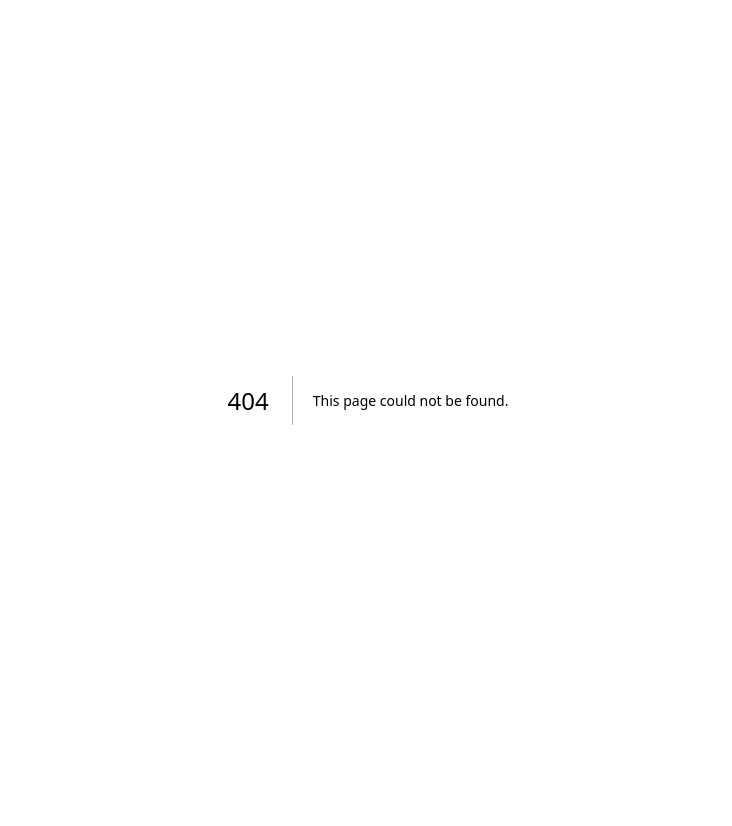
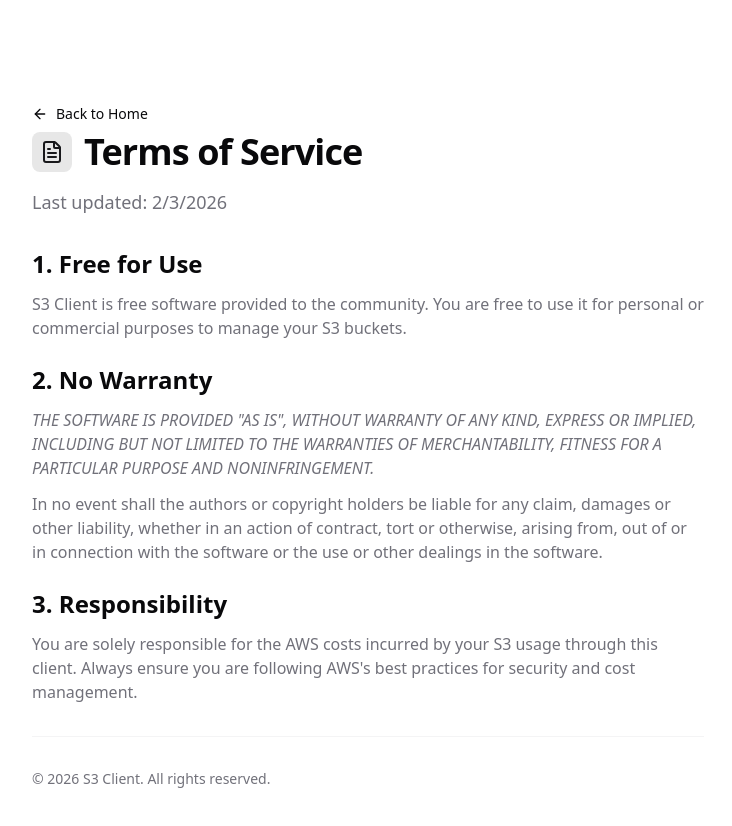
Before and after one commit to tarpagad/s3client, a Next.js app: page /terms in a window 1280 px wide. Before the commit this address had no page. Shown: the top 826 px of the page, without its empty margins (272-1004 px from the left). Before the commit the page ends 800 px from the top, so only its background shows below. Built offline with nearby package versions, Linux system fonts and the light colour scheme.

Commit message:
feat: add Privacy Policy and Terms of Service pages

```diff
--- /dev/null
+++ b/src/app/(info)/privacy/page.tsx
@@ -0,0 +1,80 @@
+import { ArrowLeft, Shield } from "lucide-react";
+import Link from "next/link";
+import { Button } from "@/components/ui/button";
+
+export const metadata = {
+	title: "Privacy Policy | S3 Client",
+};
+
+export default function PrivacyPage() {
+	return (
+		<div className="min-h-screen bg-background p-6 md:p-24 flex flex-col items-center">
+			<div className="max-w-2xl w-full space-y-8">
+				<Link href="/">
+					<Button variant="ghost" className="gap-2 -ml-4">
+						<ArrowLeft size={16} /> Back to Home
+					</Button>
+				</Link>
+
+				<div className="space-y-4">
+					<div className="flex items-center gap-3">
+						<div className="bg-primary/10 p-2 rounded-lg">
+							<Shield className="text-primary" size={24} />
+						</div>
+						<h1 className="text-4xl font-extrabold tracking-tight">
+							Privacy Policy
+						</h1>
+					</div>
+					<p className="text-muted-foreground text-lg">
+						Last updated: {new Date().toLocaleDateString()}
+					</p>
+				</div>
+
+				<div className="prose prose-invert max-w-none space-y-6">
+					<section className="space-y-3">
+						<h2 className="text-2xl font-bold">1. We Store No Data</h2>
+						<p className="text-muted-foreground">
+							S3 Client is a stateless application. We do not have a database
+							for users, and we do not store your AWS Access Keys, Secret Keys,
+							or any metadata about your buckets on our servers.
+						</p>
+					</section>
+
+					<section className="space-y-3">
+						<h2 className="text-2xl font-bold">2. Secure Cookies</h2>
+						<p className="text-muted-foreground">
+							When you "Connect" to your S3 account, your credentials are
+							encrypted using
+							<strong>AES-256-GCM</strong> on our server and stored in a secure,
+							HTTP-only cookie in your browser. This cookie is never accessible
+							to client-side JavaScript and is only sent to our server to
+							facilitate your S3 requests.
+						</p>
+					</section>
+
+					<section className="space-y-3">
+						<h2 className="text-2xl font-bold">3. Local Session</h2>
+						<p className="text-muted-foreground">
+							Your session exists only as long as that cookie exists. When you
+							click "Disconnect S3", the cookie is immediately deleted from your
+							browser, and all access is revoked.
+						</p>
+					</section>
+
+					<section className="space-y-3">
+						<h2 className="text-2xl font-bold">4. Transparency</h2>
+						<p className="text-muted-foreground">
+							Our source code is open and available for review. We believe in
+							complete transparency regarding how your sensitive data is
+							handled.
+						</p>
+					</section>
+				</div>
+
+				<div className="pt-8 border-t border-border/40 text-sm text-muted-foreground">
+					<p>© {new Date().getFullYear()} S3 Client. All rights reserved.</p>
+				</div>
+			</div>
+		</div>
+	);
+}
--- /dev/null
+++ b/src/app/(info)/terms/page.tsx
@@ -0,0 +1,75 @@
+import { ArrowLeft, FileText } from "lucide-react";
+import Link from "next/link";
+import { Button } from "@/components/ui/button";
+
+export const metadata = {
+	title: "Terms of Service | S3 Client",
+};
+
+export default function TermsPage() {
+	return (
+		<div className="min-h-screen bg-background p-6 md:p-24 flex flex-col items-center">
+			<div className="max-w-2xl w-full space-y-8">
+				<Link href="/">
+					<Button variant="ghost" className="gap-2 -ml-4">
+						<ArrowLeft size={16} /> Back to Home
+					</Button>
+				</Link>
+
+				<div className="space-y-4">
+					<div className="flex items-center gap-3">
+						<div className="bg-primary/10 p-2 rounded-lg">
+							<FileText className="text-primary" size={24} />
+						</div>
+						<h1 className="text-4xl font-extrabold tracking-tight">
+							Terms of Service
+						</h1>
+					</div>
+					<p className="text-muted-foreground text-lg">
+						Last updated: {new Date().toLocaleDateString()}
+					</p>
+				</div>
+
+				<div className="prose prose-invert max-w-none space-y-6">
+					<section className="space-y-3">
+						<h2 className="text-2xl font-bold">1. Free for Use</h2>
+						<p className="text-muted-foreground">
+							S3 Client is free software provided to the community. You are free
+							to use it for personal or commercial purposes to manage your S3
+							buckets.
+						</p>
+					</section>
+
+					<section className="space-y-3">
+						<h2 className="text-2xl font-bold">2. No Warranty</h2>
+						<p className="text-muted-foreground font-medium italic">
+							THE SOFTWARE IS PROVIDED "AS IS", WITHOUT WARRANTY OF ANY KIND,
+							EXPRESS OR IMPLIED, INCLUDING BUT NOT LIMITED TO THE WARRANTIES OF
+							MERCHANTABILITY, FITNESS FOR A PARTICULAR PURPOSE AND
+							NONINFRINGEMENT.
+						</p>
+						<p className="text-muted-foreground">
+							In no event shall the authors or copyright holders be liable for
+							any claim, damages or other liability, whether in an action of
+							contract, tort or otherwise, arising from, out of or in connection
+							with the software or the use or other dealings in the software.
+						</p>
+					</section>
+
+					<section className="space-y-3">
+						<h2 className="text-2xl font-bold">3. Responsibility</h2>
+						<p className="text-muted-foreground">
+							You are solely responsible for the AWS costs incurred by your S3
+							usage through this client. Always ensure you are following AWS's
+							best practices for security and cost management.
+						</p>
+					</section>
+				</div>
+
+				<div className="pt-8 border-t border-border/40 text-sm text-muted-foreground">
+					<p>© {new Date().getFullYear()} S3 Client. All rights reserved.</p>
+				</div>
+			</div>
+		</div>
+	);
+}
--- a/src/app/page.tsx
+++ b/src/app/page.tsx
@@ -1,4 +1,5 @@
 import { Cloud, Shield, Zap } from "lucide-react";
+import Link from "next/link";
 import { ConnectForm } from "@/components/s3/connect-form";
 
 export default function Home() {
@@ -74,16 +75,22 @@
 			<footer className="border-t border-border/40 py-8 bg-background/50">
 				<div className="container flex flex-col md:flex-row items-center justify-between gap-4 text-center md:text-left">
 					<p className="text-sm text-muted-foreground">
-						&copy; {new Date().getFullYear()} S3 Client. Built with Next.js,
-						Cloudflare, and Better-Auth.
+						&copy; {new Date().getFullYear()} S3 Client. Built with Next.js and
+						Cloudflare.
 					</p>
 					<div className="flex items-center gap-4 text-sm text-muted-foreground">
-						<a href="#" className="hover:text-primary transition-colors">
+						<Link
+							href="/privacy"
+							className="hover:text-primary transition-colors"
+						>
 							Privacy
-						</a>
-						<a href="#" className="hover:text-primary transition-colors">
+						</Link>
+						<Link
+							href="/terms"
+							className="hover:text-primary transition-colors"
+						>
 							Terms
-						</a>
+						</Link>
 					</div>
 				</div>
 			</footer>
```
